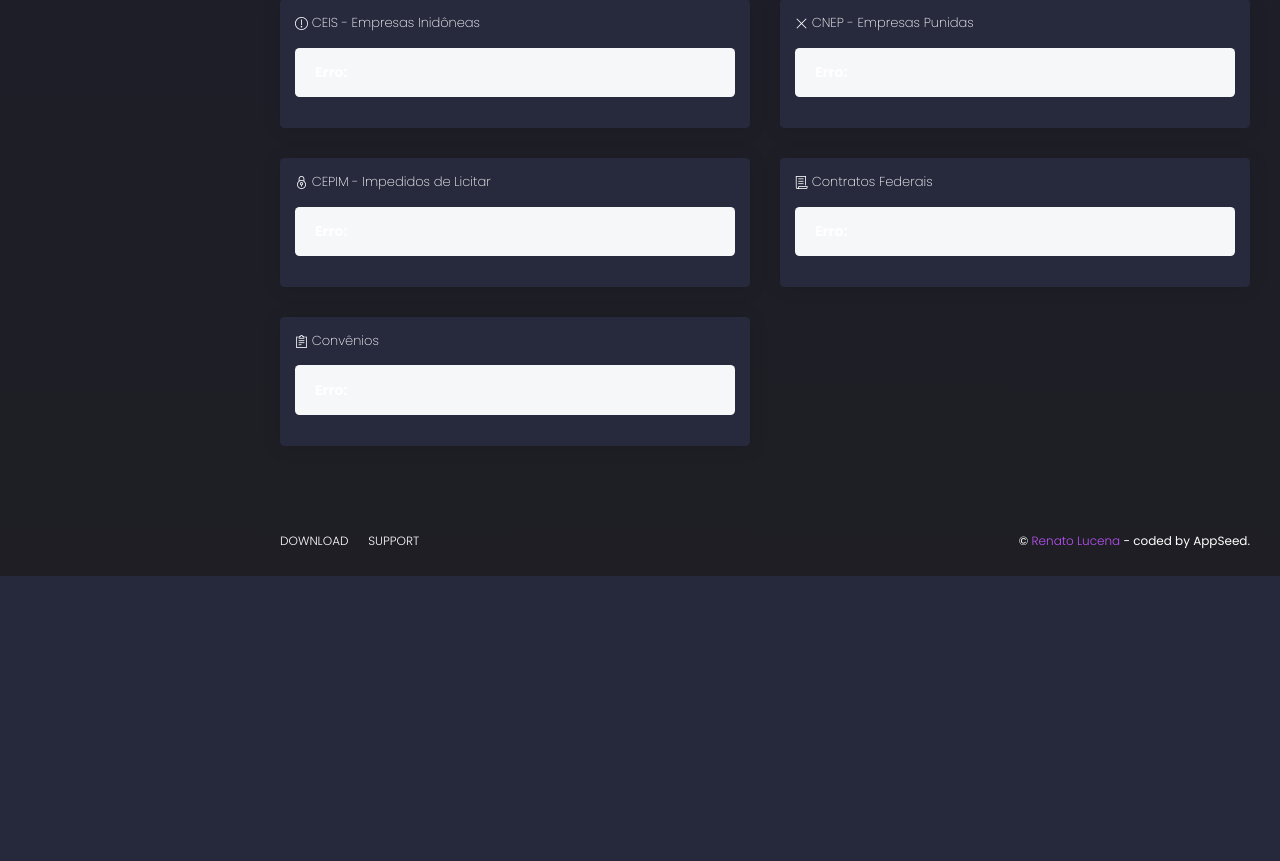
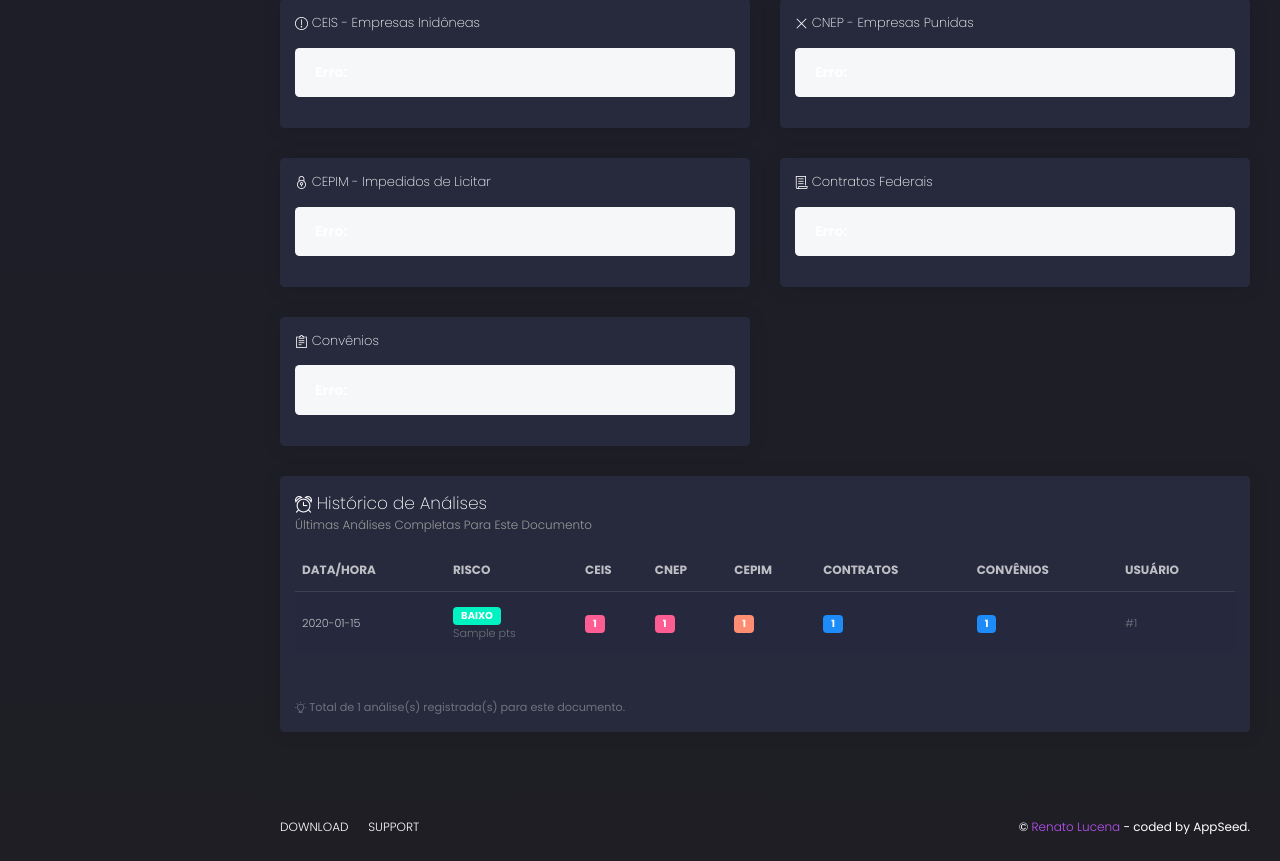
Before and after one commit to lucenarenato/python-cruzamento-dados-politicos, a Flask app: template templates/home/analise_completa.html in a window 1280 px wide. Shown: the part 846-1707 px from the top of the page. Before the commit the page ends 1422 px from the top, so only its background shows below. Run offline with Flask 3, Linux system fonts and the light colour scheme; the template is opened without the code that fills it: most values are stand-ins (such as "Sample title", 1, 10 or a date in 2020); parts of the project's set-up code (start-up, migrations or seed data) failed here and were passed over; some libraries are stand-ins or nearby versions.

Commit message:
✅ Sistema de auditoria implementado para /analise-completa!

```diff
--- a/templates/home/analise_completa.html
+++ b/templates/home/analise_completa.html
@@ -43,6 +43,17 @@
       </div>
     </div>
   </div>
+
+  {% if erro %}
+  <div class="row">
+    <div class="col-12">
+      <div class="alert alert-danger">
+        <i class="tim-icons icon-alert-circle-exc"></i>
+        <strong>Erro:</strong> {{ erro }}
+      </div>
+    </div>
+  </div>
+  {% endif %}
 
   {% if resultado %}
   <div class="row">
@@ -385,6 +396,114 @@
     </div>
   </div>
   {% endif %}
+
+  {% if historico %}
+  <div class="row">
+    <div class="col-12">
+      <div class="card">
+        <div class="card-header">
+          <h4 class="card-title mb-0">
+            <i class="tim-icons icon-time-alarm"></i>
+            Histórico de Análises
+          </h4>
+          <p class="card-category mb-0">Últimas análises completas para este documento</p>
+        </div>
+        <div class="card-body">
+          <div class="table-responsive">
+            <table class="table table-striped">
+              <thead>
+                <tr>
+                  <th>Data/Hora</th>
+                  <th>Risco</th>
+                  <th>CEIS</th>
+                  <th>CNEP</th>
+                  <th>CEPIM</th>
+                  <th>Contratos</th>
+                  <th>Convênios</th>
+                  <th>Usuário</th>
+                </tr>
+              </thead>
+              <tbody>
+                {% for analise in historico %}
+                <tr>
+                  <td>
+                    <small>{{ analise.data_consulta.strftime('%d/%m/%Y %H:%M') if analise.data_consulta else 'N/A' }}</small>
+                  </td>
+                  <td>
+                    {% if analise.nivel_risco.value == 'critico' %}
+                      <span class="badge badge-danger">CRÍTICO</span>
+                    {% elif analise.nivel_risco.value == 'alto' %}
+                      <span class="badge badge-danger">ALTO</span>
+                    {% elif analise.nivel_risco.value == 'medio' %}
+                      <span class="badge badge-warning">MÉDIO</span>
+                    {% else %}
+                      <span class="badge badge-success">BAIXO</span>
+                    {% endif %}
+                    <small class="text-muted d-block">{{ analise.pontuacao_risco }} pts</small>
+                  </td>
+                  <td>
+                    {% if analise.total_ceis > 0 %}
+                      <span class="badge badge-danger">{{ analise.total_ceis }}</span>
+                    {% else %}
+                      <span class="text-muted">-</span>
+                    {% endif %}
+                  </td>
+                  <td>
+                    {% if analise.total_cnep > 0 %}
+                      <span class="badge badge-danger">{{ analise.total_cnep }}</span>
+                    {% else %}
+                      <span class="text-muted">-</span>
+                    {% endif %}
+                  </td>
+                  <td>
+                    {% if analise.total_cepim > 0 %}
+                      <span class="badge badge-warning">{{ analise.total_cepim }}</span>
+                    {% else %}
+                      <span class="text-muted">-</span>
+                    {% endif %}
+                  </td>
+                  <td>
+                    {% if analise.total_contratos > 0 %}
+                      <span class="badge badge-info">{{ analise.total_contratos }}</span>
+                    {% else %}
+                      <span class="text-muted">-</span>
+                    {% endif %}
+                  </td>
+                  <td>
+                    {% if analise.total_convenios > 0 %}
+                      <span class="badge badge-info">{{ analise.total_convenios }}</span>
+                    {% else %}
+                      <span class="text-muted">-</span>
+                    {% endif %}
+                  </td>
+                  <td>
+                    <small class="text-muted">
+                      {% if analise.usuario_id %}
+                        #{{ analise.usuario_id }}
+                      {% else %}
+                        -
+                      {% endif %}
+                    </small>
+                  </td>
+                </tr>
+                {% endfor %}
+              </tbody>
+            </table>
+          </div>
+
+          {% if historico|length > 0 %}
+          <div class="mt-3">
+            <small class="text-muted">
+              <i class="tim-icons icon-bulb-63"></i>
+              Total de {{ historico|length }} análise(s) registrada(s) para este documento.
+            </small>
+          </div>
+          {% endif %}
+        </div>
+      </div>
+    </div>
+  </div>
+  {% endif %}
 </div>
 {% endblock content %}
 
```
Also changed, not shown: apps/home/routes.py (+102 -20 lines), apps/models.py (+87 -0 lines).
